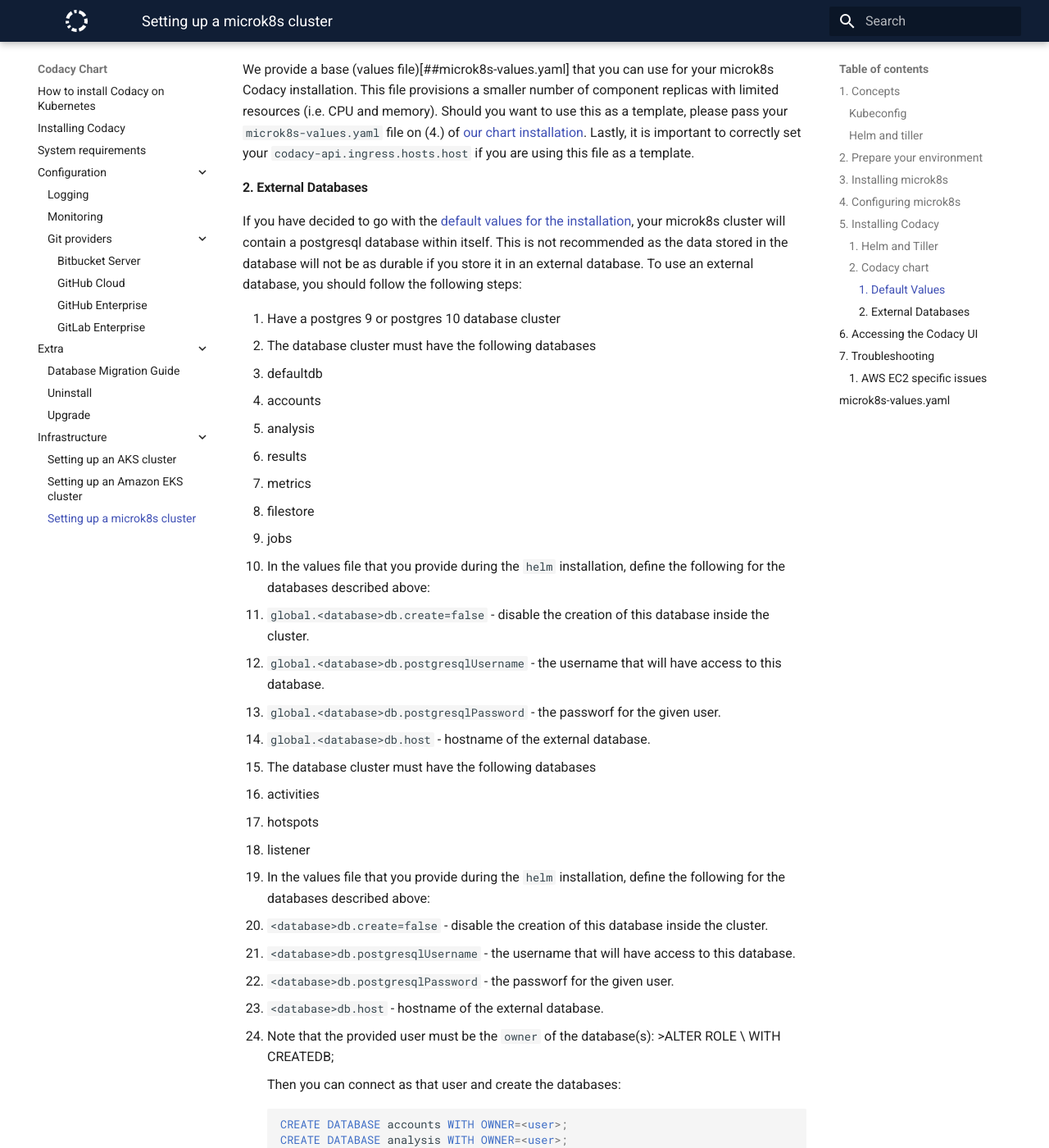
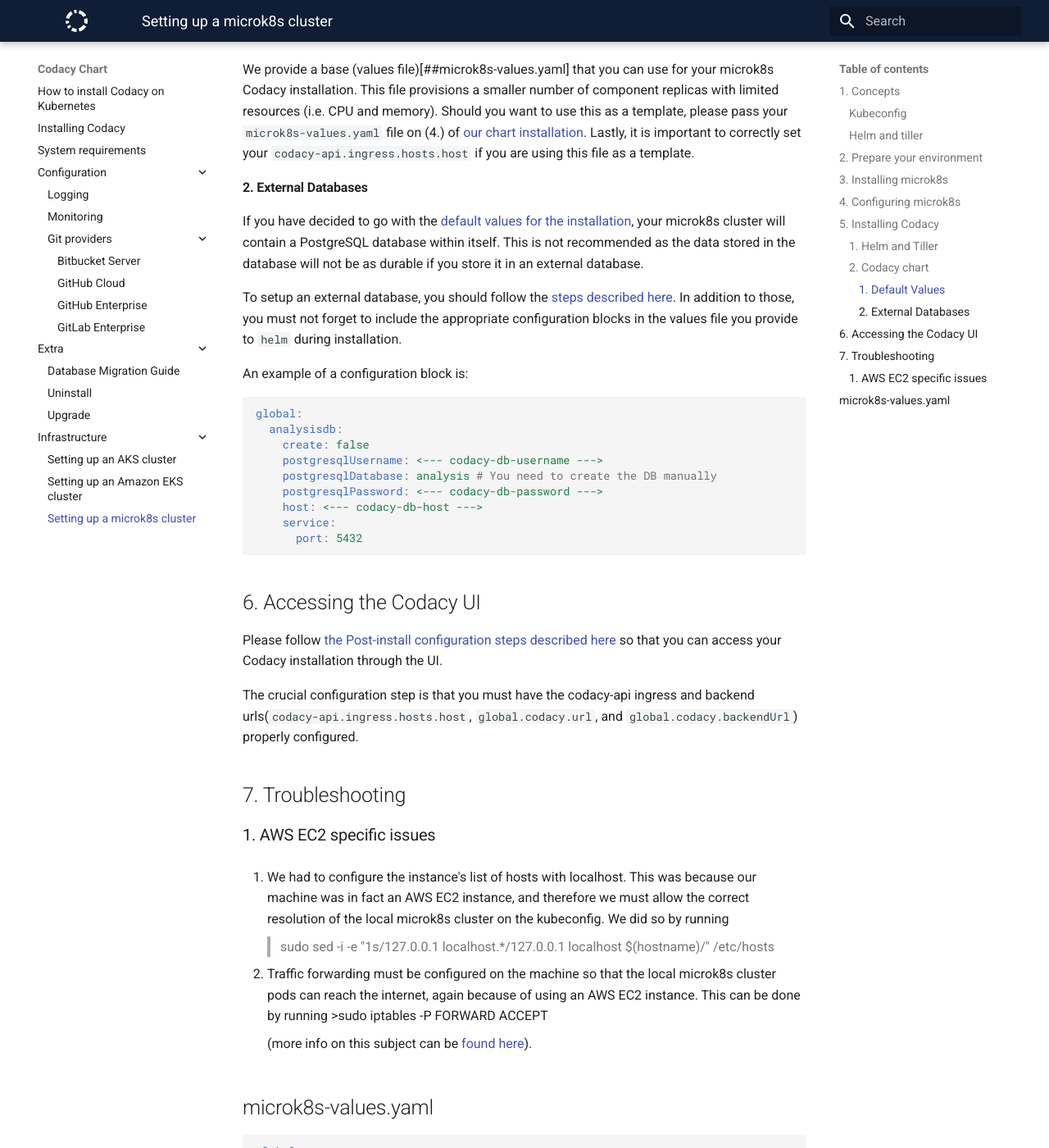
Before and after one commit to codacy/chart, an MkDocs documentation site: the page built from docs/infrastructure/microk8s-quickstart.md, in a window 1280 px wide and 1400 px high, scrolled down 3039 px. Shown: the whole window at 82% size. Built offline with MkDocs 1.6.1 and Material for MkDocs 9.7.7, drawn with Linux system fonts in a browser that asks for light colours; some of the changed text lies outside the part shown.

Commit message:
Update docs/infrastructure/microk8s-quickstart.md
Co-Authored-By: Paulo Ribeiro <60105800+pauloribeiro-codacy@users.noreply.github.com>

````diff
--- a/docs/infrastructure/microk8s-quickstart.md
+++ b/docs/infrastructure/microk8s-quickstart.md
@@ -110,51 +110,30 @@
 
 #### 2. External Databases
 
-If you have decided to go with the [default values for the installation](####1.Default-Values), your microk8s cluster will contain a postgresql database within itself. This is not recommended as the data stored in the database will not be as durable if you store it in an external database.
-To use an external database, you should follow the following steps:
+If you have decided to go with the [default values for the installation](####1.-Default-Values), your microk8s cluster will contain a PostgreSQL database within itself. This is not recommended as the data stored in the database will not be as durable if you store it in an external database.
 
-1. Have a postgres 9 or postgres 10 database cluster
-2. The database cluster must have the following databases
-   1. defaultdb
-   2. accounts
-   3. analysis
-   4. results
-   5. metrics
-   6. filestore
-   7. jobs
-3. In the values file that you provide during the `helm` installation, define the following for the databases described above:
-   1. `global.<database>db.create=false` - disable the creation of this database inside the cluster.
-   2. `global.<database>db.postgresqlUsername` - the username that will have access to this database.
-   3. `global.<database>db.postgresqlPassword` - the passworf for the given user.
-   4. `global.<database>db.host` - hostname of the external database.
-4. The database cluster must have the following databases
-   1. activities
-   2. hotspots
-   3. listener
-5. In the values file that you provide during the `helm` installation, define the following for the databases described above:
-   1. `<database>db.create=false` - disable the creation of this database inside the cluster.
-   2. `<database>db.postgresqlUsername` - the username that will have access to this database.
-   3. `<database>db.postgresqlPassword` - the passworf for the given user.
-   4. `<database>db.host` - hostname of the external database.
-6. Note that the provided user must be the `owner` of the database(s):
-    >ALTER ROLE \<user> WITH CREATEDB;
+To setup an external database, you should follow the [steps described here](../requirements.md).
+In addition to those, you must not forget to include the appropriate configuration blocks in the values file you provide to `helm` during installation.
 
-    Then you can connect as that user and create the databases:
-    ```sql
-    CREATE DATABASE accounts WITH OWNER=<user>;
-    CREATE DATABASE analysis WITH OWNER=<user>;
-    CREATE DATABASE results WITH OWNER=<user>;
-    CREATE DATABASE metrics WITH OWNER=<user>;
-    CREATE DATABASE filestore WITH OWNER=<user>;
-    CREATE DATABASE jobs WITH OWNER=<user>;
-    CREATE DATABASE activities WITH OWNER=<user>;
-    CREATE DATABASE hotspots WITH OWNER=<user>;
-    CREATE DATABASE listener WITH OWNER=<user>;
-    ```
+An example of a configuration block is:
+
+```yaml
+global:
+  analysisdb:
+    create: false
+    postgresqlUsername: <--- codacy-db-username --->
+    postgresqlDatabase: analysis # You need to create the DB manually
+    postgresqlPassword: <--- codacy-db-password --->
+    host: <--- codacy-db-host --->
+    service:
+      port: 5432
+```
 
 ## 6. Accessing the Codacy UI
 
-In the previous section, you should have defined values for `codacy-api.ingress.hosts.host`, `global.codacy.url`, and `global.codacy.backendUrl`. This value will be the address where you can access the Codacy UI from your web browser.
+Please follow [the Post-install configuration steps described here](../install.md) so that you can access your Codacy installation through the UI.
+
+The crucial configuration step is that you must have the codacy-api ingress and backend urls(`codacy-api.ingress.hosts.host`, `global.codacy.url`, and `global.codacy.backendUrl`) properly configured.
 
 ## 7. Troubleshooting
 
````
